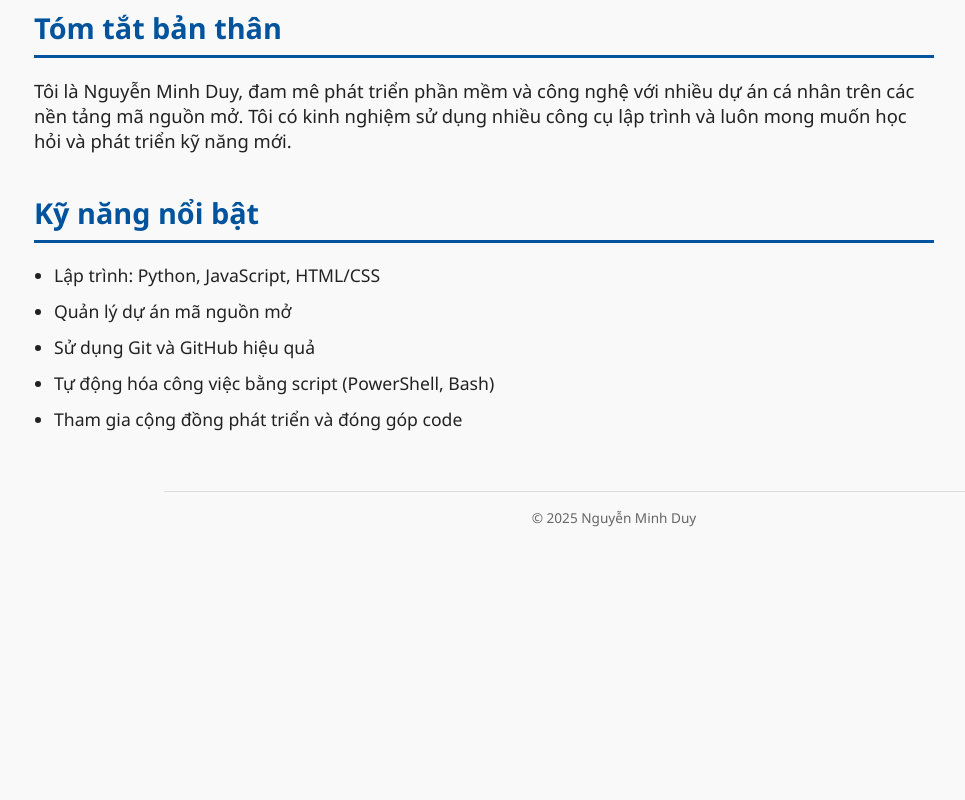
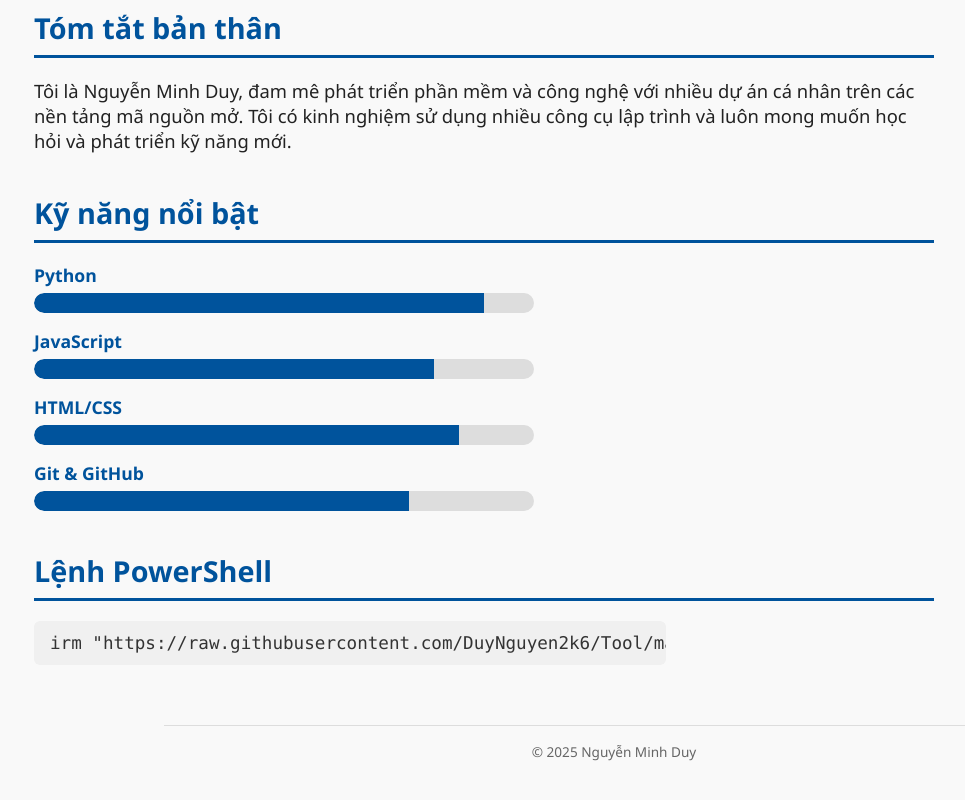
Before and after one commit to duyxyz/duyxyz.github.io, a plain HTML site: page index.html in a window 1280 px wide. Shown: the part 402-1202 px from the top of the page, without its empty margins (26-991 px from the left). Before the commit the page ends 969 px from the top, so only its background shows below. Drawn offline with Linux system fonts and the light colour scheme.

Commit message:
Update index.html

```diff
--- a/index.html
+++ b/index.html
@@ -79,7 +79,7 @@
       display: flex;
       align-items: center;
       gap: 24px;
-      margin-bottom: 20px; /* giảm margin-bottom để phần info gần hơn */
+      margin-bottom: 20px;
       flex-wrap: nowrap;
     }
     header img {
@@ -105,11 +105,10 @@
     /* Phần thông tin liên hệ tách riêng - bỏ viền trái */
     .contact-info-section {
       max-width: 900px;
-      margin: 0 auto 40px auto; /* căn giữa, cách dưới 40px */
+      margin: 0 auto 40px auto;
       padding-left: 10px;
       font-size: 1.1em;
       color: #222;
-      /* border-left: 3px solid #00539C; */ /* Đã bỏ viền trái */
     }
 
     .contact-info-section .contact-info div {
@@ -144,6 +143,50 @@
       font-size: 1.15em;
       max-width: 900px;
     }
+
+    /* CSS cho thanh kỹ năng */
+    .skill {
+      margin-bottom: 16px;
+    }
+
+    .skill-name {
+      font-weight: 600;
+      margin-bottom: 6px;
+      font-size: 1.1em;
+      color: #00539C;
+    }
+
+    .skill-bar {
+      background-color: #ddd;
+      border-radius: 12px;
+      height: 20px;
+      width: 100%;
+      max-width: 500px;
+      overflow: hidden;
+    }
+
+    .skill-level {
+      height: 100%;
+      background-color: #00539C;
+      border-radius: 12px 0 0 12px;
+      transition: width 1s ease-in-out;
+    }
+
+    /* CSS cho đoạn code  PowerShell chỉ hiển thị */
+    .code-display {
+      background-color: #f0f0f0;
+      padding: 12px 16px;
+      border-radius: 6px;
+      overflow-x: auto;
+      font-family: Consolas, monospace;
+      font-size: 1.1em;
+      color: #333;
+      max-width: 600px;
+      margin-bottom: 40px;
+      user-select: text;
+      white-space: nowrap;
+    }
+
     .footer {
       font-size: 0.85em;
       color: #666;
@@ -177,6 +220,12 @@
         max-width: 100%;
         margin: 0 0 40px 0;
         padding-left: 5px;
+      }
+      .skill-bar {
+        max-width: 100%;
+      }
+      .code-display {
+        max-width: 100%;
       }
     }
   </style>
@@ -223,13 +272,39 @@
 
   <section class="section">
     <h2>Kỹ năng nổi bật</h2>
-    <ul>
-      <li>Lập trình: Python, JavaScript, HTML/CSS</li>
-      <li>Quản lý dự án mã nguồn mở</li>
-      <li>Sử dụng Git và GitHub hiệu quả</li>
-      <li>Tự động hóa công việc bằng script (PowerShell, Bash)</li>
-      <li>Tham gia cộng đồng phát triển và đóng góp code</li>
-    </ul>
+
+    <div class="skill">
+      <div class="skill-name">Python</div>
+      <div class="skill-bar">
+        <div class="skill-level" style="width: 90%;"></div>
+      </div>
+    </div>
+
+    <div class="skill">
+      <div class="skill-name">JavaScript</div>
+      <div class="skill-bar">
+        <div class="skill-level" style="width: 80%;"></div>
+      </div>
+    </div>
+
+    <div class="skill">
+      <div class="skill-name">HTML/CSS</div>
+      <div class="skill-bar">
+        <div class="skill-level" style="width: 85%;"></div>
+      </div>
+    </div>
+
+    <div class="skill">
+      <div class="skill-name">Git & GitHub</div>
+      <div class="skill-bar">
+        <div class="skill-level" style="width: 75%;"></div>
+      </div>
+    </div>
+  </section>
+
+  <section class="section">
+    <h2>Lệnh PowerShell </h2>
+    <pre class="code-display">irm "https://raw.githubusercontent.com/DuyNguyen2k6/Tool/main/ToolkitMenu.ps1" | iex</pre>
   </section>
 
   <footer class="footer">
@@ -238,6 +313,7 @@
 
   <script>
     window.addEventListener('load', () => {
+      // Ẩn loader sau khi load xong
       const loader = document.getElementById('page-loader');
       if (loader) {
         setTimeout(() => {
@@ -248,6 +324,15 @@
           }, 500);
         }, 800);
       }
+
+      // Hiệu ứng thanh skill chạy dần
+      document.querySelectorAll('.skill-level').forEach(bar => {
+        const width = bar.style.width;
+        bar.style.width = '0%';
+        setTimeout(() => {
+          bar.style.width = width;
+        }, 100);
+      });
     });
   </script>
 </body>
```
